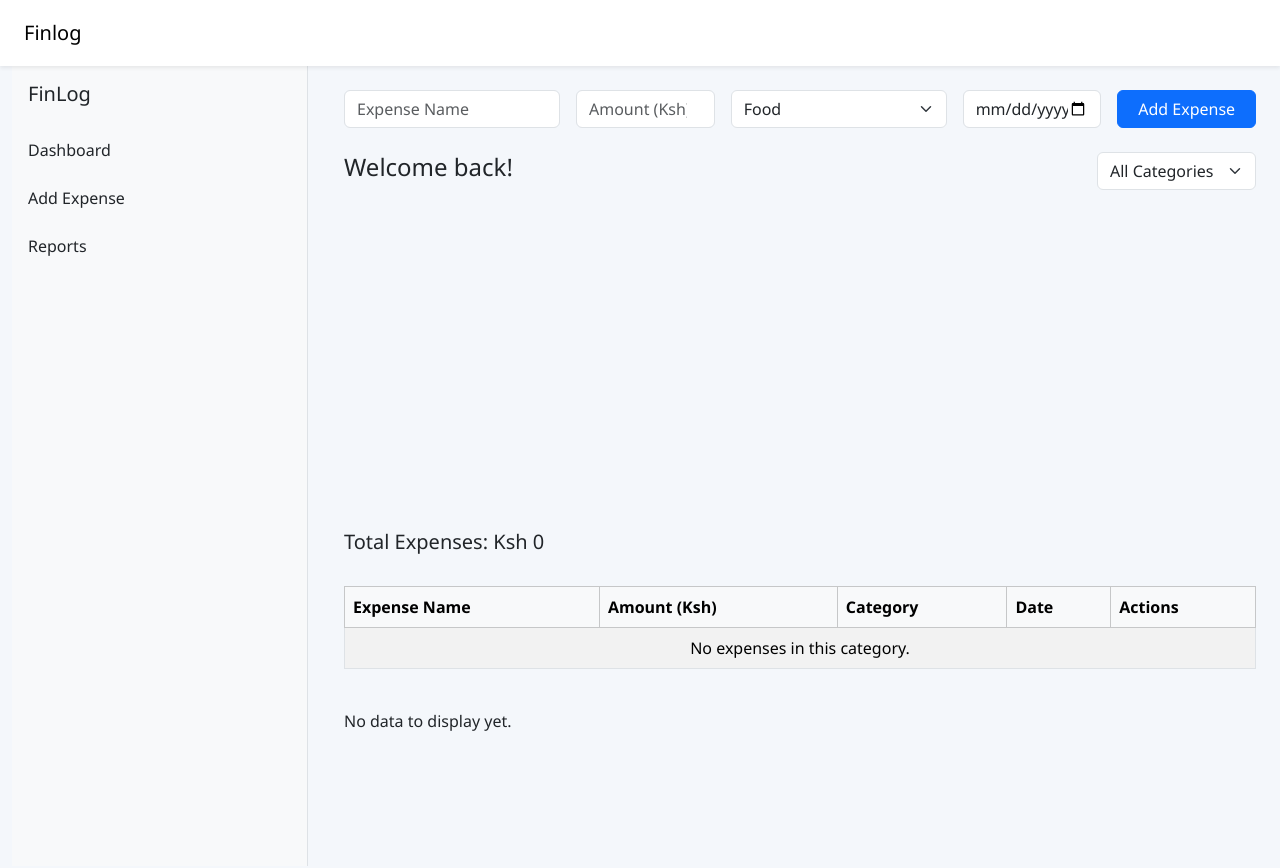
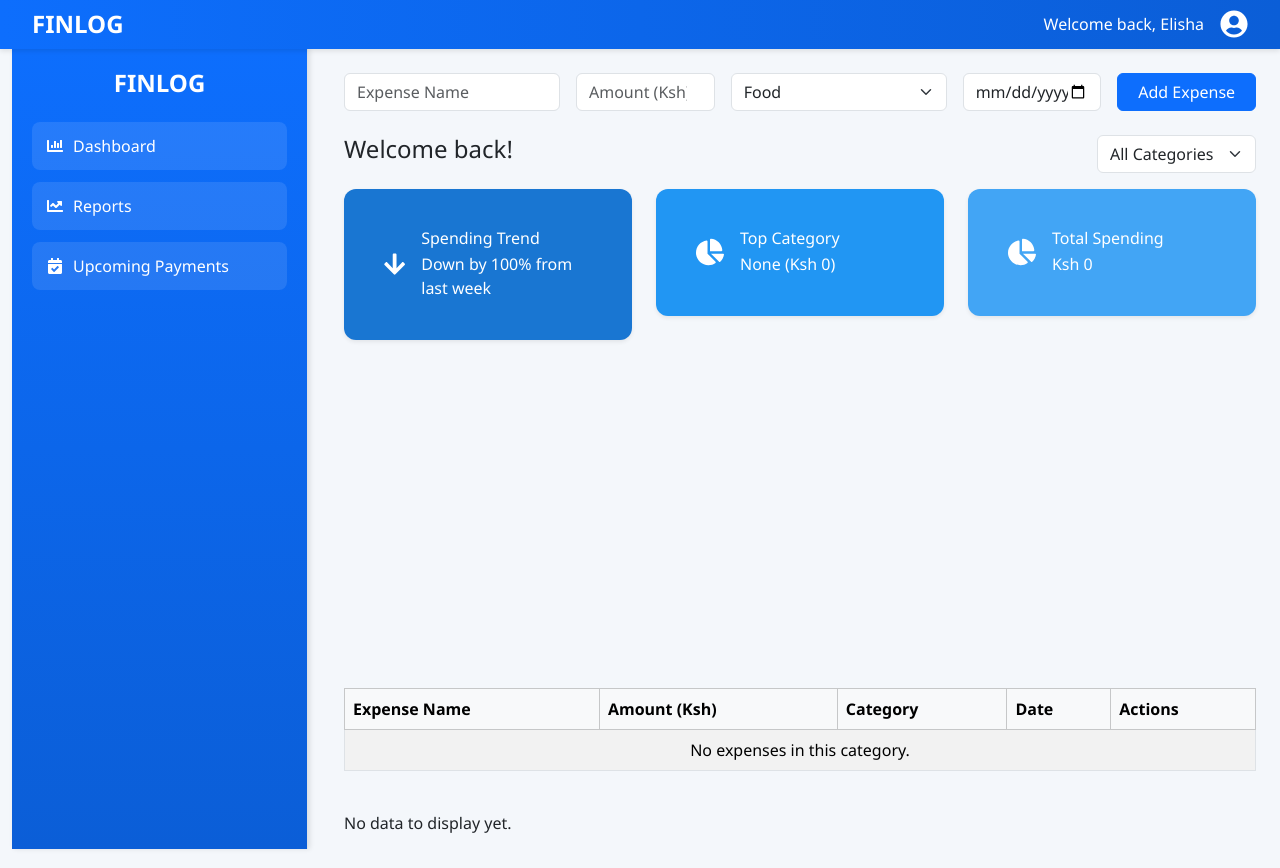
Before and after one commit to elishaoigara/finlog, a React (Create React App) app: page /app in a window 1280 px wide. Shown: the top 868 px of the page. Built offline with nearby package versions, Linux system fonts and the light colour scheme; a small style sheet from the web is missing.

Commit message:
Initial commit

```diff
--- a/package.json
+++ b/package.json
@@ -12,6 +12,7 @@
     "react": "^19.1.0",
     "react-chartjs-2": "^5.3.0",
     "react-dom": "^19.1.0",
+    "react-icons": "^5.5.0",
     "react-scripts": "5.0.1",
     "react-toastify": "^11.0.5",
     "recharts": "^2.15.3",
--- a/public/index.html
+++ b/public/index.html
@@ -19,6 +19,8 @@
     integrity="sha384-MuFA+0Am8j3TwZqhgAB5VZgHZ3+4K8Hp7MKv37U8zvZPVXcVJzj3KvllH/0Wht5f"
     crossorigin="anonymous"
   />
+  <link href="https://fonts.googleapis.com/css2?family=Poppins:wght@400;600&display=swap" rel="stylesheet">
+
 
   <title>React App</title>
 </head>
--- a/src/App.js
+++ b/src/App.js
@@ -1,28 +1,21 @@
-import React, { useState, useEffect } from 'react';
+import React, { useState } from 'react';
 import 'bootstrap/dist/css/bootstrap.min.css';
 import './App.css';
+
 import Navbar from './components/Navbar';
 import Sidebar from './components/Sidebar';
 import Dashboard from './components/Dashboard';
 import AddExpenseForm from './components/AddExpenseForm';
 import ExpenseChart from './components/ExpenseChart';
+import MonthlySummaryChart from './components/MonthlySummaryChart';
+import UpcomingPayments from './components/UpcomingPayments';
+import Footer from './components/Footer';
 
 function App() {
   const [expenses, setExpenses] = useState([]);
+  const [upcomingPayments, setUpcomingPayments] = useState([]);
   const [editingIndex, setEditingIndex] = useState(null);
-
-  // Load from localStorage on first render
-  useEffect(() => {
-    const storedExpenses = localStorage.getItem('expenses');
-    if (storedExpenses) {
-      setExpenses(JSON.parse(storedExpenses));
-    }
-  }, []);
-
-  // Save to localStorage whenever expenses change
-  useEffect(() => {
-    localStorage.setItem('expenses', JSON.stringify(expenses));
-  }, [expenses]);
+  const [section, setSection] = useState('dashboard');
 
   const addExpense = (expense) => {
     if (editingIndex !== null) {
@@ -44,16 +37,22 @@ function App() {
     setEditingIndex(index);
   };
 
+  const addUpcomingPayment = (payment) => {
+    setUpcomingPayments([...upcomingPayments, payment]);
+  };
+
   return (
-    <div className="App">
+    <div className="App d-flex flex-column min-vh-100">
       <Navbar />
-      <div className="container-fluid">
+      <div className="container-fluid flex-grow-1">
         <div className="row">
           <div className="col-md-3">
-            <Sidebar />
+            <Sidebar onSectionChange={setSection} />
           </div>
           <div className="col-md-9">
             <div className="container mt-4">
+              {section === 'dashboard' && (
+                <>
                   <AddExpenseForm
                     onAdd={addExpense}
                     editingExpense={editingIndex !== null ? expenses[editingIndex] : null}
@@ -64,10 +63,22 @@ function App() {
                     onEdit={startEditing}
                   />
                   <ExpenseChart expenses={expenses} />
+                </>
+              )}
+              {section === 'reports' && (
+                <MonthlySummaryChart expenses={expenses} />
+              )}
+              {section === 'upcoming' && (
+                <UpcomingPayments
+                  upcomingPayments={upcomingPayments}
+                  onAdd={addUpcomingPayment}
+                />
+              )}
             </div>
           </div>
         </div>
       </div>
+      <Footer />
     </div>
   );
 }
--- a/src/components/Dashboard.js
+++ b/src/components/Dashboard.js
@@ -1,5 +1,17 @@
 import React, { useState } from 'react';
-import { PieChart, Pie, Cell, Tooltip, Legend, ResponsiveContainer } from 'recharts';
+import {
+  PieChart,
+  Pie,
+  Cell,
+  Tooltip,
+  Legend,
+  ResponsiveContainer,
+} from 'recharts';
+import {
+  FaArrowUp,
+  FaArrowDown,
+  FaChartPie,
+} from 'react-icons/fa';
 import 'bootstrap/dist/css/bootstrap.min.css';
 
 const COLORS = ['#0088FE', '#00C49F', '#FFBB28', '#FF8042', '#a86efc', '#ec407a'];
@@ -24,6 +36,24 @@ function Dashboard({ expenses, onDelete, onEdit }) {
     value,
   }));
 
+  const topCategory = chartData.reduce(
+    (top, current) => (current.value > top.value ? current : top),
+    { name: 'None', value: 0 }
+  );
+
+  const last7days = new Date();
+  last7days.setDate(last7days.getDate() - 7);
+  const recentExpenses = expenses.filter(e => new Date(e.date) >= last7days);
+  const lastWeekTotal = recentExpenses.reduce((sum, e) => sum + Number(e.amount), 0);
+  const previousWeekExpenses = expenses.filter(e => {
+    const d = new Date(e.date);
+    return d < last7days && d >= new Date(last7days.setDate(last7days.getDate() - 7));
+  });
+  const previousWeekTotal = previousWeekExpenses.reduce((sum, e) => sum + Number(e.amount), 0);
+
+  const diff = lastWeekTotal - previousWeekTotal;
+  const trendPercent = previousWeekTotal === 0 ? 100 : Math.abs(((diff / previousWeekTotal) * 100).toFixed(0));
+
   return (
     <div>
       <div className="d-flex justify-content-between align-items-center mb-3">
@@ -42,7 +72,56 @@ function Dashboard({ expenses, onDelete, onEdit }) {
         </select>
       </div>
 
-      {/* Pie Chart Section */}
+      {/* Smart Insights */}
+      <div className="row mb-4">
+        <div className="col-md-4">
+          <div className="card border-0 shadow-sm text-white" style={{ background: '#1976d2' }}>
+            <div className="card-body d-flex align-items-center">
+              {diff > 0 ? (
+                <FaArrowUp className="me-3 fs-3 text-white" />
+              ) : (
+                <FaArrowDown className="me-3 fs-3 text-white" />
+              )}
+              <div>
+                <h6 className="mb-1 text-white">Spending Trend</h6>
+                <p className="mb-0">
+                  {diff > 0
+                    ? `Up by ${trendPercent}% from last week`
+                    : `Down by ${trendPercent}% from last week`}
+                </p>
+              </div>
+            </div>
+          </div>
+        </div>
+
+        <div className="col-md-4">
+          <div className="card border-0 shadow-sm text-white" style={{ background: '#2196f3' }}>
+            <div className="card-body d-flex align-items-center">
+              <FaChartPie className="me-3 fs-3 text-white" />
+              <div>
+                <h6 className="mb-1 text-white">Top Category</h6>
+                <p className="mb-0">
+                  {topCategory.name} (Ksh {topCategory.value.toLocaleString('en-KE')})
+                </p>
+              </div>
+            </div>
+          </div>
+        </div>
+
+        <div className="col-md-4">
+          <div className="card border-0 shadow-sm text-white" style={{ background: '#42a5f5' }}>
+            <div className="card-body d-flex align-items-center">
+              <FaChartPie className="me-3 fs-3 text-white" />
+              <div>
+                <h6 className="mb-1 text-white">Total Spending</h6>
+                <p className="mb-0">Ksh {total.toLocaleString('en-KE')}</p>
+              </div>
+            </div>
+          </div>
+        </div>
+      </div>
+
+      {/* Pie Chart */}
       <div className="mb-4" style={{ height: 300 }}>
         <ResponsiveContainer>
           <PieChart>
@@ -64,24 +143,6 @@ function Dashboard({ expenses, onDelete, onEdit }) {
             <Legend />
           </PieChart>
         </ResponsiveContainer>
-      </div>
-
-      {/* Total and Per Category */}
-      <div className="mb-4">
-        <h5>Total Expenses: Ksh {total.toLocaleString('en-KE')}</h5>
-        <ul className="list-group">
-          {Object.entries(categoryTotals).map(([category, amount]) => (
-            <li
-              className="list-group-item d-flex justify-content-between align-items-center"
-              key={category}
-            >
-              {category}
-              <span className="badge bg-primary rounded-pill">
-                Ksh {amount.toLocaleString('en-KE')}
-              </span>
-            </li>
-          ))}
-        </ul>
       </div>
 
       {/* Expense Table */}
--- /dev/null
+++ b/src/components/Footer.js
@@ -0,0 +1,18 @@
+import React from 'react';
+
+function Footer() {
+  return (
+    <footer style={{ backgroundColor: '#0d6efd', color: 'white' }} className="py-4 mt-5">
+      <div className="container text-center">
+        <p className="mb-2">&copy; 2025 Elisha Oigara. All rights reserved.</p>
+        <div className="d-flex justify-content-center gap-3">
+          <button className="btn btn-link text-white text-decoration-none">About</button>
+          <button className="btn btn-link text-white text-decoration-none">Contact</button>
+          <button className="btn btn-link text-white text-decoration-none">Terms</button>
+        </div>
+      </div>
+    </footer>
+  );
+}
+
+export default Footer;
--- /dev/null
+++ b/src/components/MonthlySummaryChart.js
@@ -0,0 +1,41 @@
+import React from 'react';
+import { BarChart, Bar, XAxis, YAxis, Tooltip, ResponsiveContainer, Legend } from 'recharts';
+
+function MonthlySummaryChart({ expenses }) {
+  const monthMap = {};
+
+  expenses.forEach((expense) => {
+    const date = new Date(expense.date);
+    if (isNaN(date)) return;
+
+    const month = date.toLocaleString('default', { month: 'short', year: 'numeric' });
+    const amount = parseFloat(expense.amount);
+    if (!isNaN(amount)) {
+      monthMap[month] = (monthMap[month] || 0) + amount;
+    }
+  });
+
+  const data = Object.entries(monthMap).map(([month, total]) => ({
+    month,
+    total,
+  }));
+
+  if (data.length === 0) return <p className="mt-4">No data to display yet.</p>;
+
+  return (
+    <div className="my-4">
+      <h5 className="mb-3">Monthly Expenses</h5>
+      <ResponsiveContainer width="100%" height={300}>
+        <BarChart data={data}>
+          <XAxis dataKey="month" />
+          <YAxis />
+          <Tooltip formatter={(value) => `Ksh ${value.toLocaleString('en-KE')}`} />
+          <Legend />
+          <Bar dataKey="total" fill="#007bff" name="Total Ksh" />
+        </BarChart>
+      </ResponsiveContainer>
+    </div>
+  );
+}
+
+export default MonthlySummaryChart;
--- a/src/components/Navbar.js
+++ b/src/components/Navbar.js
@@ -1,9 +1,25 @@
 import React from 'react';
+import { FaUserCircle } from 'react-icons/fa';
 
 function Navbar() {
   return (
-    <nav className="navbar navbar-light bg-white shadow-sm px-4">
-      <span className="navbar-brand mb-0 h1">Finlog</span>
+    <nav
+      className="navbar navbar-expand-lg"
+      style={{
+        background: 'linear-gradient(to right, #0d6efd, #0b5ed7)',
+        color: '#fff',
+        padding: '10px 20px',
+        boxShadow: '0 2px 5px rgba(0, 0, 0, 0.1)',
+      }}
+    >
+      <div className="container-fluid d-flex justify-content-between align-items-center">
+        <h4 style={{ margin: 0, fontWeight: 600 }}>FINLOG</h4>
+
+        <div className="d-flex align-items-center gap-3">
+          <span style={{ fontSize: '1rem' }}>Welcome back, Elisha</span>
+          <FaUserCircle size={28} />
+        </div>
+      </div>
     </nav>
   );
 }
--- a/src/components/Sidebar.js
+++ b/src/components/Sidebar.js
@@ -1,20 +1,74 @@
 import React from 'react';
+import { FaChartBar, FaChartLine, FaCalendarCheck } from 'react-icons/fa';
 
-function Sidebar() {
+function Sidebar({ onSectionChange }) {
+  const sidebarStyle = {
+    height: '100vh',
+    background: 'linear-gradient(180deg, #0d6efd, #0b5ed7)',
+    color: '#fff',
+    padding: '20px',
+    borderRight: '1px solid #dee2e6',
+    minWidth: '220px',
+    boxShadow: '2px 0 5px rgba(0,0,0,0.1)',
+  };
+
+  const buttonStyle = {
+    backgroundColor: 'rgba(255, 255, 255, 0.1)',
+    border: 'none',
+    color: '#fff',
+    padding: '12px 15px',
+    marginBottom: '12px',
+    borderRadius: '8px',
+    width: '100%',
+    textAlign: 'left',
+    fontWeight: '500',
+    transition: 'all 0.3s ease',
+    display: 'flex',
+    alignItems: 'center',
+    gap: '10px',
+    fontSize: '1rem',
+  };
+
+  const handleHover = (e, isHovering) => {
+    e.target.style.backgroundColor = isHovering
+      ? 'rgba(255, 255, 255, 0.2)'
+      : 'rgba(255, 255, 255, 0.1)';
+  };
+
   return (
-    <div className="p-3 border-end vh-100 bg-light">
-      <h5 className="mb-4">FinLog</h5>
-      <ul className="nav flex-column">
-        <li className="nav-item mb-2">
-          <button className="btn btn-link nav-link text-start text-dark px-0">Dashboard</button>
-        </li>
-        <li className="nav-item mb-2">
-          <button className="btn btn-link nav-link text-start text-dark px-0">Add Expense</button>
-        </li>
-        <li className="nav-item mb-2">
-          <button className="btn btn-link nav-link text-start text-dark px-0">Reports</button>
-        </li>
-      </ul>
+    <div style={sidebarStyle}>
+      <h4 className="mb-4 text-center" style={{ fontWeight: '600' }}>
+        FINLOG
+      </h4>
+      <div>
+        <button
+          className="btn"
+          style={buttonStyle}
+          onMouseOver={(e) => handleHover(e, true)}
+          onMouseOut={(e) => handleHover(e, false)}
+          onClick={() => onSectionChange('dashboard')}
+        >
+          <FaChartBar /> Dashboard
+        </button>
+        <button
+          className="btn"
+          style={buttonStyle}
+          onMouseOver={(e) => handleHover(e, true)}
+          onMouseOut={(e) => handleHover(e, false)}
+          onClick={() => onSectionChange('reports')}
+        >
+          <FaChartLine /> Reports
+        </button>
+        <button
+          className="btn"
+          style={buttonStyle}
+          onMouseOver={(e) => handleHover(e, true)}
+          onMouseOut={(e) => handleHover(e, false)}
+          onClick={() => onSectionChange('upcoming')}
+        >
+          <FaCalendarCheck /> Upcoming Payments
+        </button>
+      </div>
     </div>
   );
 }
--- /dev/null
+++ b/src/components/UpcomingPayments.js
@@ -0,0 +1,92 @@
+// src/components/UpcomingPayments.js
+import React, { useState } from 'react';
+
+function UpcomingPayments({ upcomingPayments, onAdd }) {
+  const [form, setForm] = useState({
+    title: '',
+    amount: '',
+    dueDate: '',
+    notes: '',
+  });
+
+  const handleChange = (e) => {
+    setForm({ ...form, [e.target.name]: e.target.value });
+  };
+
+  const handleSubmit = (e) => {
+    e.preventDefault();
+    if (!form.title || !form.amount || !form.dueDate) return;
+    onAdd(form);
+    setForm({ title: '', amount: '', dueDate: '', notes: '' });
+  };
+
+  return (
+    <div className="mt-4">
+      <h5>Upcoming Payments</h5>
+      <form onSubmit={handleSubmit} className="mb-4">
+        <div className="row g-3">
+          <div className="col-md-4">
+            <input
+              type="text"
+              name="title"
+              className="form-control"
+              placeholder="Payment Title"
+              value={form.title}
+              onChange={handleChange}
+            />
+          </div>
+          <div className="col-md-3">
+            <input
+              type="number"
+              name="amount"
+              className="form-control"
+              placeholder="Amount (Ksh)"
+              value={form.amount}
+              onChange={handleChange}
+            />
+          </div>
+          <div className="col-md-3">
+            <input
+              type="date"
+              name="dueDate"
+              className="form-control"
+              value={form.dueDate}
+              onChange={handleChange}
+            />
+          </div>
+          <div className="col-md-2">
+            <button type="submit" className="btn btn-primary w-100">
+              Add
+            </button>
+          </div>
+        </div>
+        <div className="form-group mt-3">
+          <textarea
+            name="notes"
+            className="form-control"
+            placeholder="Notes (optional)"
+            value={form.notes}
+            onChange={handleChange}
+          />
+        </div>
+      </form>
+
+      {upcomingPayments.length === 0 ? (
+        <p>No upcoming payments.</p>
+      ) : (
+        <ul className="list-group">
+          {upcomingPayments.map((payment, index) => (
+            <li key={index} className="list-group-item">
+              <h6>{payment.title}</h6>
+              <p className="mb-1">Due: {payment.dueDate}</p>
+              <p className="mb-1">Amount: Ksh {Number(payment.amount).toLocaleString('en-KE')}</p>
+              {payment.notes && <small className="text-muted">Notes: {payment.notes}</small>}
+            </li>
+          ))}
+        </ul>
+      )}
+    </div>
+  );
+}
+
+export default UpcomingPayments;
--- a/src/index.css
+++ b/src/index.css
@@ -1,4 +1,10 @@
 /* index.css */
+body {
+  font-family: 'Poppins', sans-serif;
+  background-color: #f8f9fa;
+  color: #212529;
+}
+
 body {
   margin: 0;
   font-family: Arial, sans-serif;
```
Also changed, not shown: 1 other file (tests, documents, lock files or other folders). Lines whose indentation alone changed are shown as unchanged.
